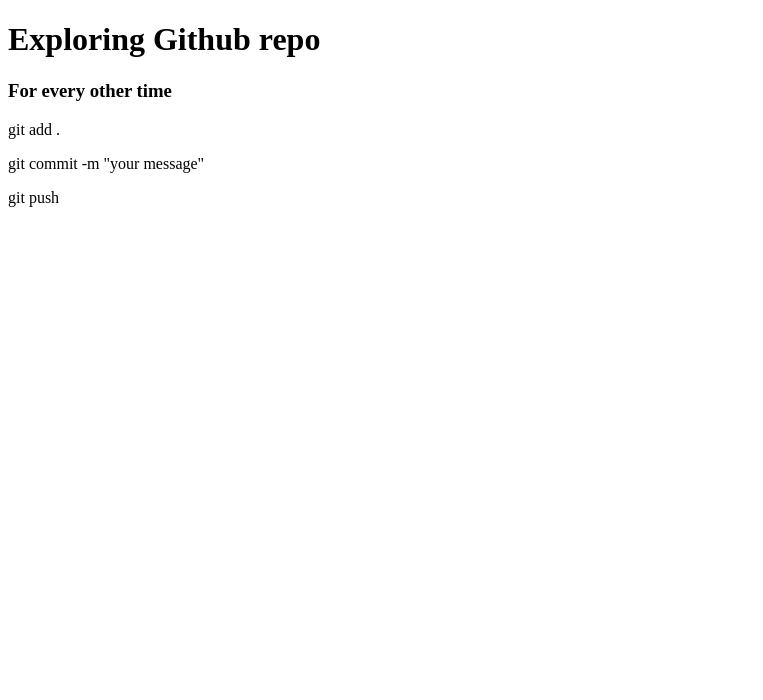
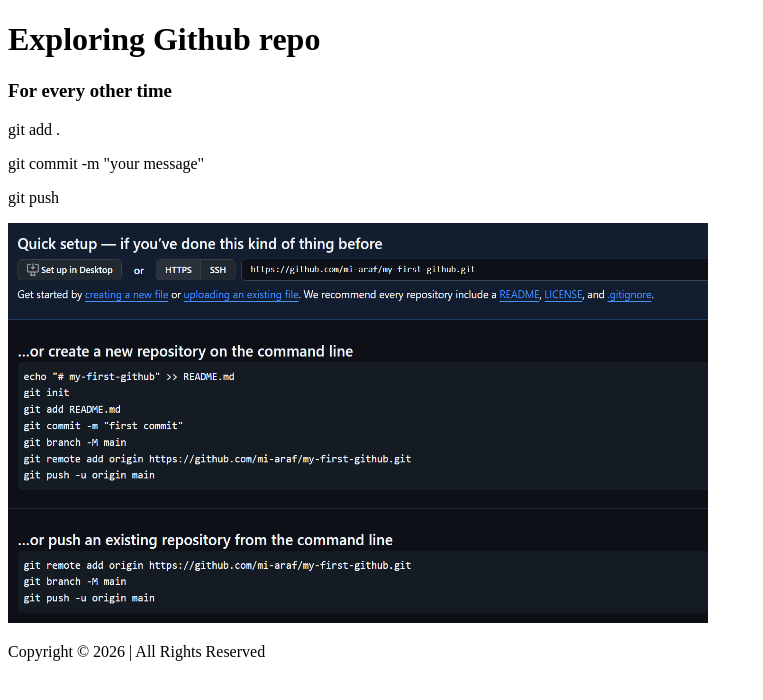
Before and after one commit to mi-araf/my-first-github, a plain HTML site: page index.html in a window 1280 px wide. Shown: the whole page, without its empty margins (0-763 px from the left). Drawn offline with Linux system fonts and the light colour scheme.

Commit message:
added a image & footer

```diff
--- a/index.html
+++ b/index.html
@@ -13,5 +13,9 @@
         <p>git commit -m "your message"</p>
         <p>git push </p>    <!-- git push -u origin main -->
     </div>
+    <div>
+        <img src="github-first-commands.png" alt="git comms" width="700px" height="400px">
+    </div>
+    <footer><p>Copyright &copy; 2026 | All Rights Reserved</p></footer>
 </body>
 </html>
```
